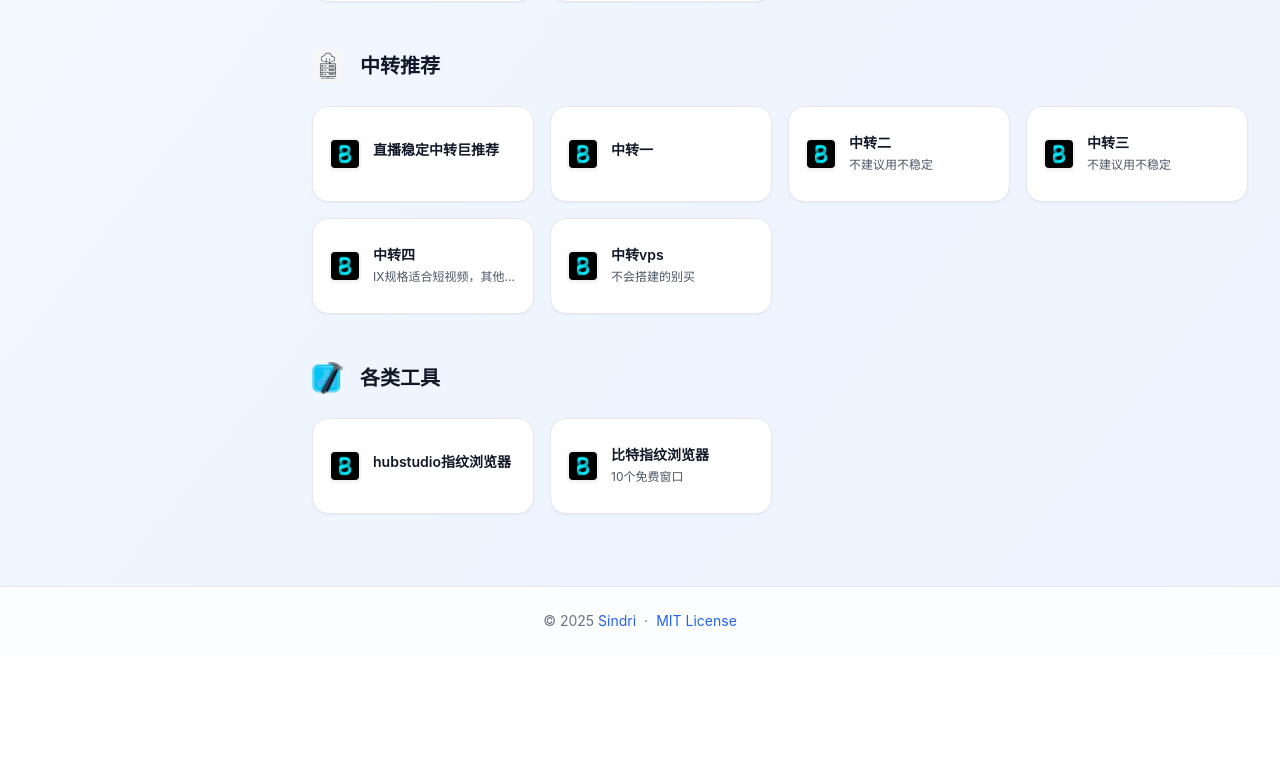
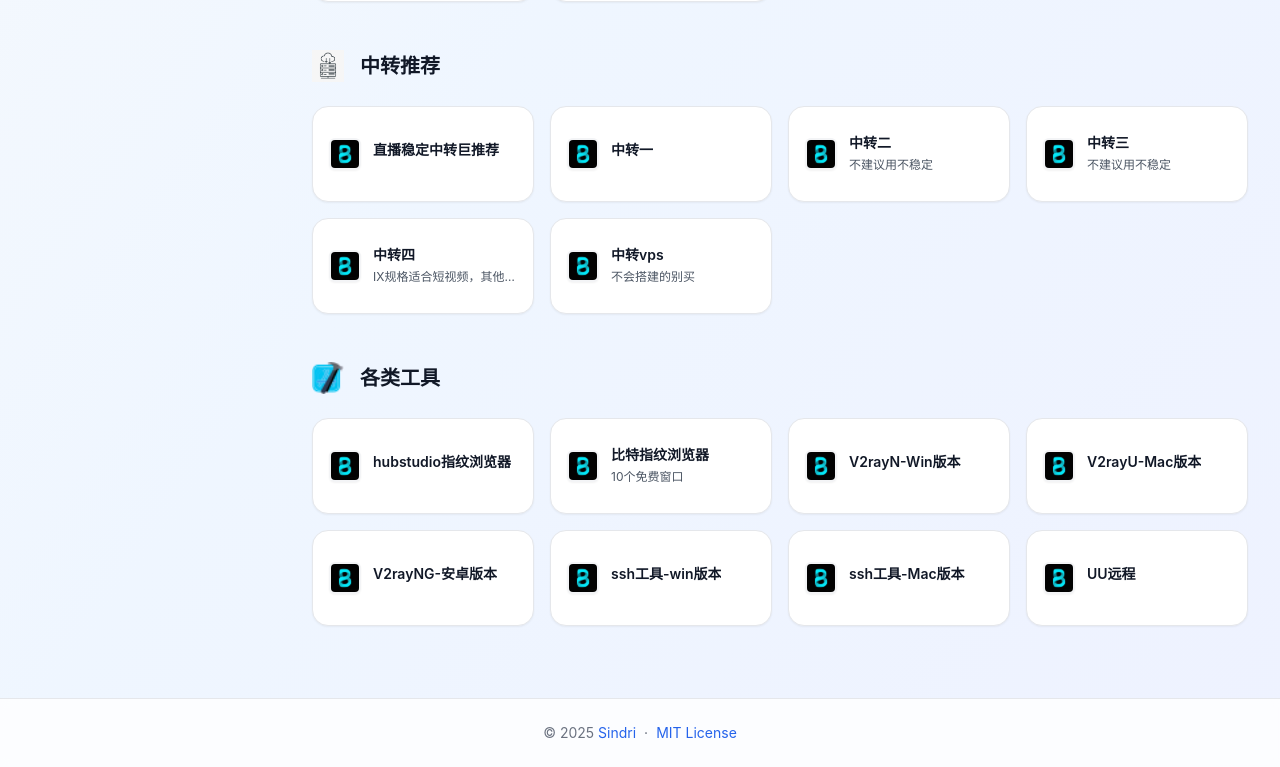
Before and after one commit to h1151449095/xhd111, a React (Vite) app: page / in a window 1280 px wide. Shown: the part 999-1766 px from the top of the page. Before the commit the page ends 1654 px from the top, so only its background shows below. Built offline with nearby package versions, Linux system fonts and the light colour scheme.

Commit message:
🔧 Auto-update website config via EdgeOne Functions

```diff
--- a/src/websiteData.js
+++ b/src/websiteData.js
@@ -1,4 +1,4 @@
-// 网站数据 - 通过管理后台更新于 2026/2/1 10:34:49
+// 网站数据 - 通过管理后台更新于 2026/2/1 10:37:28
 
 // 站点配置
 export const siteConfig = {
@@ -290,6 +290,60 @@ export const websiteData = [
     "category": "category_1769912685301",
     "tags": [],
     "icon": "https://icon.nbvil.com/favicon?url=www.bitbrowser.cn"
+  },
+  {
+    "id": 1769913315659,
+    "name": "V2rayN-Win版本",
+    "description": "",
+    "url": "https://github.com/2dust/v2rayn/releases",
+    "category": "category_1769912685301",
+    "tags": [],
+    "icon": "https://icon.nbvil.com/favicon?url=github.com"
+  },
+  {
+    "id": 1769913332021,
+    "name": "V2rayU-Mac版本",
+    "description": "",
+    "url": "https://github.com/yanue/V2rayU/releases",
+    "category": "category_1769912685301",
+    "tags": [],
+    "icon": "https://icon.nbvil.com/favicon?url=github.com"
+  },
+  {
+    "id": 1769913346401,
+    "name": "V2rayNG-安卓版本",
+    "description": "",
+    "url": "https://github.com/2dust/v2rayng/releases",
+    "category": "category_1769912685301",
+    "tags": [],
+    "icon": "https://icon.nbvil.com/favicon?url=github.com"
+  },
+  {
+    "id": 1769913373141,
+    "name": "ssh工具-win版本",
+    "description": "",
+    "url": "https://dl.hostbuf.com/finalshell3/finalshell_windows_x64.exe",
+    "category": "category_1769912685301",
+    "tags": [],
+    "icon": "/assets/logo.png"
+  },
+  {
+    "id": 1769913390149,
+    "name": "ssh工具-Mac版本",
+    "description": "",
+    "url": "https://dl.hostbuf.com/finalshell3/finalshell_macos_arm64.pkg",
+    "category": "category_1769912685301",
+    "tags": [],
+    "icon": "https://icon.nbvil.com/favicon?url=dl.hostbuf.com"
+  },
+  {
+    "id": 1769913445197,
+    "name": "UU远程",
+    "description": "",
+    "url": "https://uuyc.163.com/",
+    "category": "category_1769912685301",
+    "tags": [],
+    "icon": "https://icon.nbvil.com/favicon?url=uuyc.163.com"
   }
 ];
 
```
